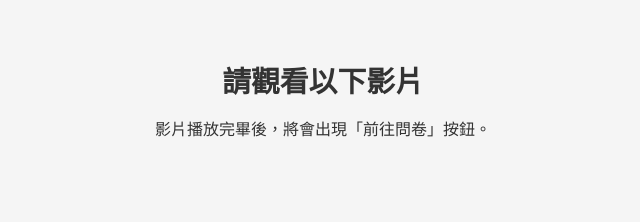
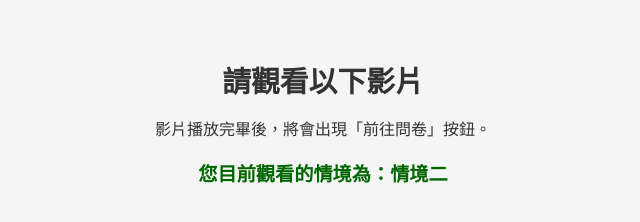
Before and after one commit to RCC19586/scenario-survey, a plain HTML site: page index.html in a window 1280 px wide. Both pictures are taken after a click on the button "下一頁". Shown: the whole page, without its empty margins (317-957 px from the left). Drawn offline with Linux system fonts and the light colour scheme.

Commit message:
Update index.html

```diff
--- a/index.html
+++ b/index.html
@@ -46,6 +46,12 @@
     #nextButton {
       display: none;
     }
+    #situation-label {
+      font-weight: bold;
+      margin-top: 1rem;
+      font-size: 1.2rem;
+      color: #006600;
+    }
   </style>
 </head>
 <body>
@@ -54,6 +60,7 @@
     <h1>問卷提醒與感謝</h1>
     <p>親愛的參與者您好：</p>
     <p>感謝您願意參與本研究。您將會觀看一段模擬影片，影片播放約為 1～2 分鐘。請務必專心觀看，並於影片結束後點選「前往問卷」進行填答。</p>
+    <p>請注意：**請根據畫面顯示的「情境名稱」於問卷中自行選擇您所觀看的影片**。</p>
     <p>本研究資料僅供學術用途，您的回答將完全匿名且保密。</p>
     <p>非常感謝您的時間與協助，祝您平安順心！</p>
     <button onclick="goToVideo()">下一頁</button>
@@ -62,6 +69,7 @@
   <div id="video-section">
     <h1>請觀看以下影片</h1>
     <p>影片播放完畢後，將會出現「前往問卷」按鈕。</p>
+    <div id="situation-label"></div>
     <div id="video-container">
       <div id="player"></div>
     </div>
@@ -97,6 +105,10 @@
     function embedRandomVideo() {
       const randomIndex = Math.floor(Math.random() * youtubeVideos.length);
       currentVideoId = youtubeVideos[randomIndex];
+      const situation = videoMapping[currentVideoId];
+
+      // 顯示情境名稱
+      document.getElementById('situation-label').innerText = `您目前觀看的情境為：${situation}`;
 
       const tag = document.createElement('script');
       tag.src = "https://www.youtube.com/iframe_api";
@@ -122,8 +134,8 @@
     }
 
     function goToSurvey() {
-      const videoLabel = encodeURIComponent(videoMapping[currentVideoId] || currentVideoId);
-      const surveyURL = `${baseSurveyLink}?prefill_影片編號=${videoLabel}`;
+      const situation = encodeURIComponent(videoMapping[currentVideoId] || currentVideoId);
+      const surveyURL = `${baseSurveyLink}?video=${situation}`;
       window.location.href = surveyURL;
     }
   </script>
```
